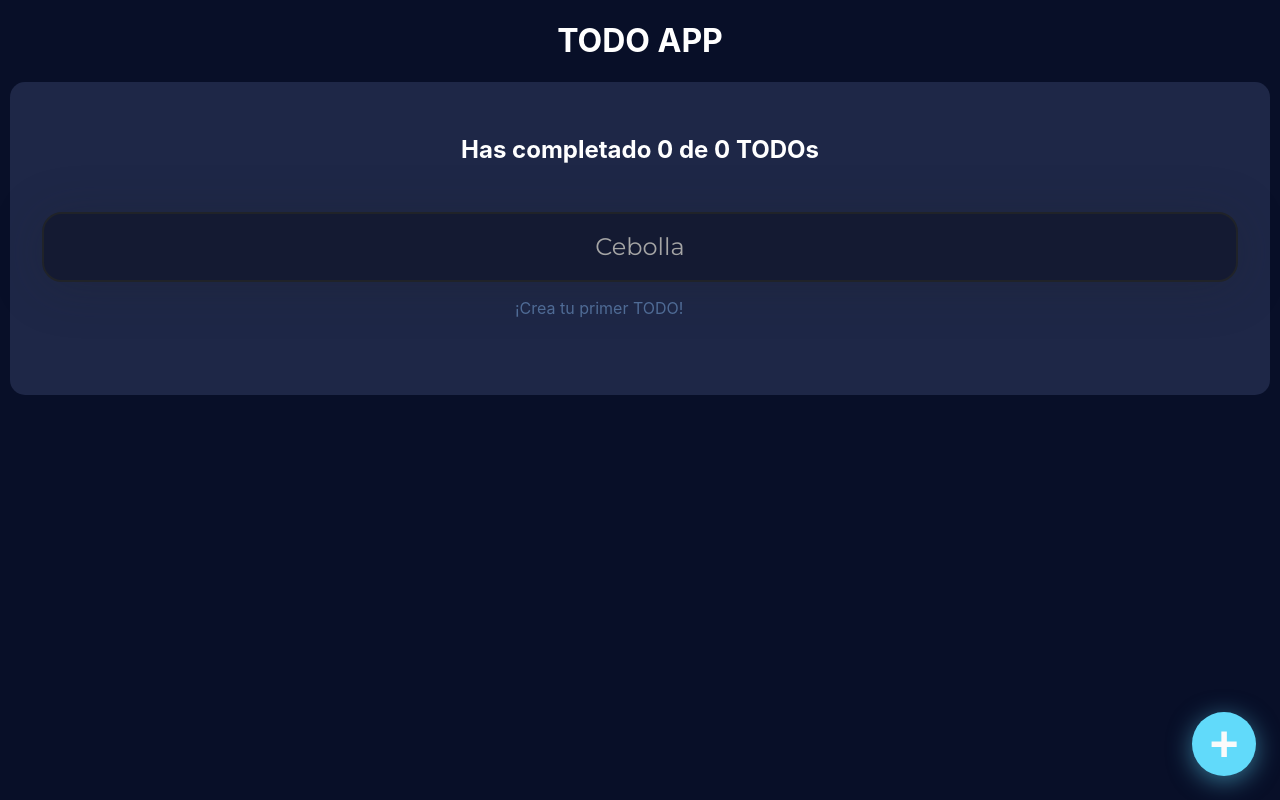
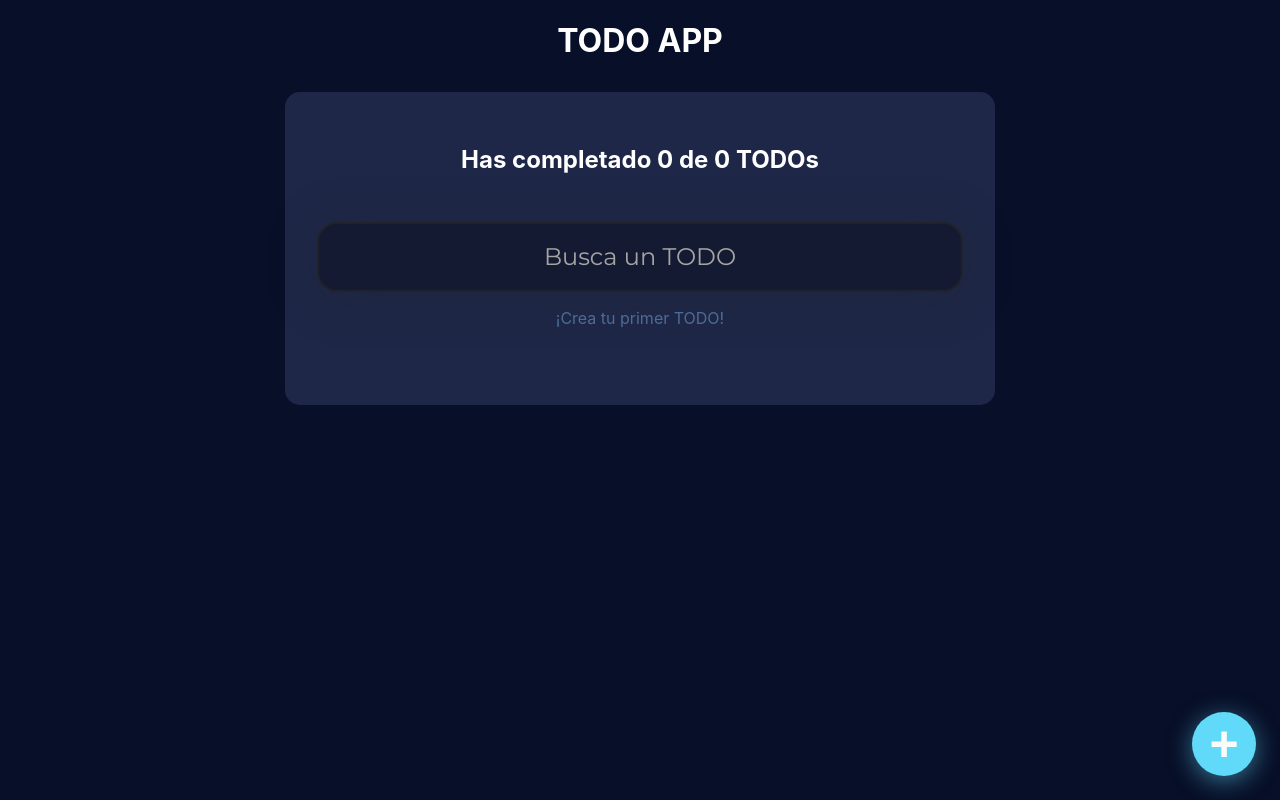
Before and after one commit to LeonelValencia/todo-app-react, a React (Create React App) app: page / in a window 1280 px wide. Built offline with nearby package versions, Linux system fonts and the light colour scheme.

Commit message:
style desktop

```diff
--- a/src/App.css
+++ b/src/App.css
@@ -12,3 +12,9 @@ h1{
   text-align: center;
   color: #fff;
 }
+
+@media (min-width: 750px) {
+  .app {
+    width: 700px;
+  }
+}
--- a/src/Components/TodoSearch.js
+++ b/src/Components/TodoSearch.js
@@ -6,19 +6,17 @@ const TodoSearch = () => {
     const {searchValue, setSearchValue} = React.useContext(TodoContext)
 
     const onSearchValueChange = (e)=> {
-        console.log(e.target.value);
         setSearchValue(e.target.value)
     }
 
     return (
         <input
             className="TodoSearch"
-            placeholder="Cebolla"
+            placeholder="Busca un TODO"
             value={searchValue}
             onChange={onSearchValueChange}
         />
     );
-
 }
 
 export { TodoSearch };
--- a/src/css/TodoList.css
+++ b/src/css/TodoList.css
@@ -4,3 +4,10 @@ ul {
     list-style: none;
     min-width: 250px;
 }
+
+@media (min-width: 750px) {
+    ul {
+      width: 600px;
+      text-align: center;
+    }
+  }
--- a/src/index.css
+++ b/src/index.css
@@ -9,7 +9,7 @@
   --blue-gradient: linear-gradient(to bottom, rgba(20,26,50,0) 0%,rgba(20,26,50,0.01) 1%,rgba(20,26,50,1) 100%);
 }
 body {
-  margin: 0;
+  margin: 0 auto;
   font-family: -apple-system, BlinkMacSystemFont, 'Segoe UI', 'Roboto', 'Oxygen',
     'Ubuntu', 'Cantarell', 'Fira Sans', 'Droid Sans', 'Helvetica Neue',
     sans-serif;
@@ -18,6 +18,11 @@ body {
   background-color: var(--blue-dark-2);
 }
 
+#root {
+  display: flex;
+  align-items: center;
+  flex-direction: column;
+}
 code {
   font-family: source-code-pro, Menlo, Monaco, Consolas, 'Courier New',
     monospace;
```
